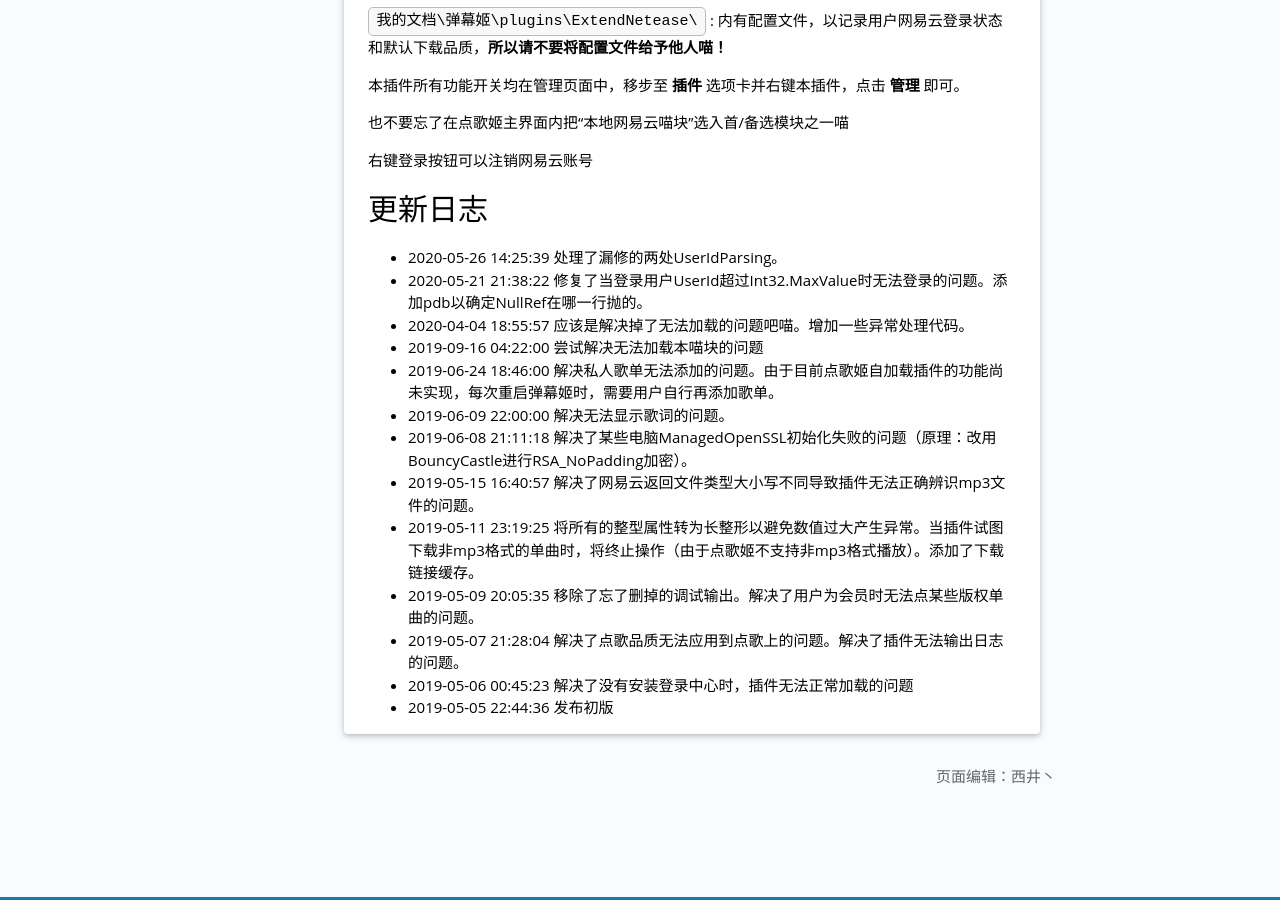
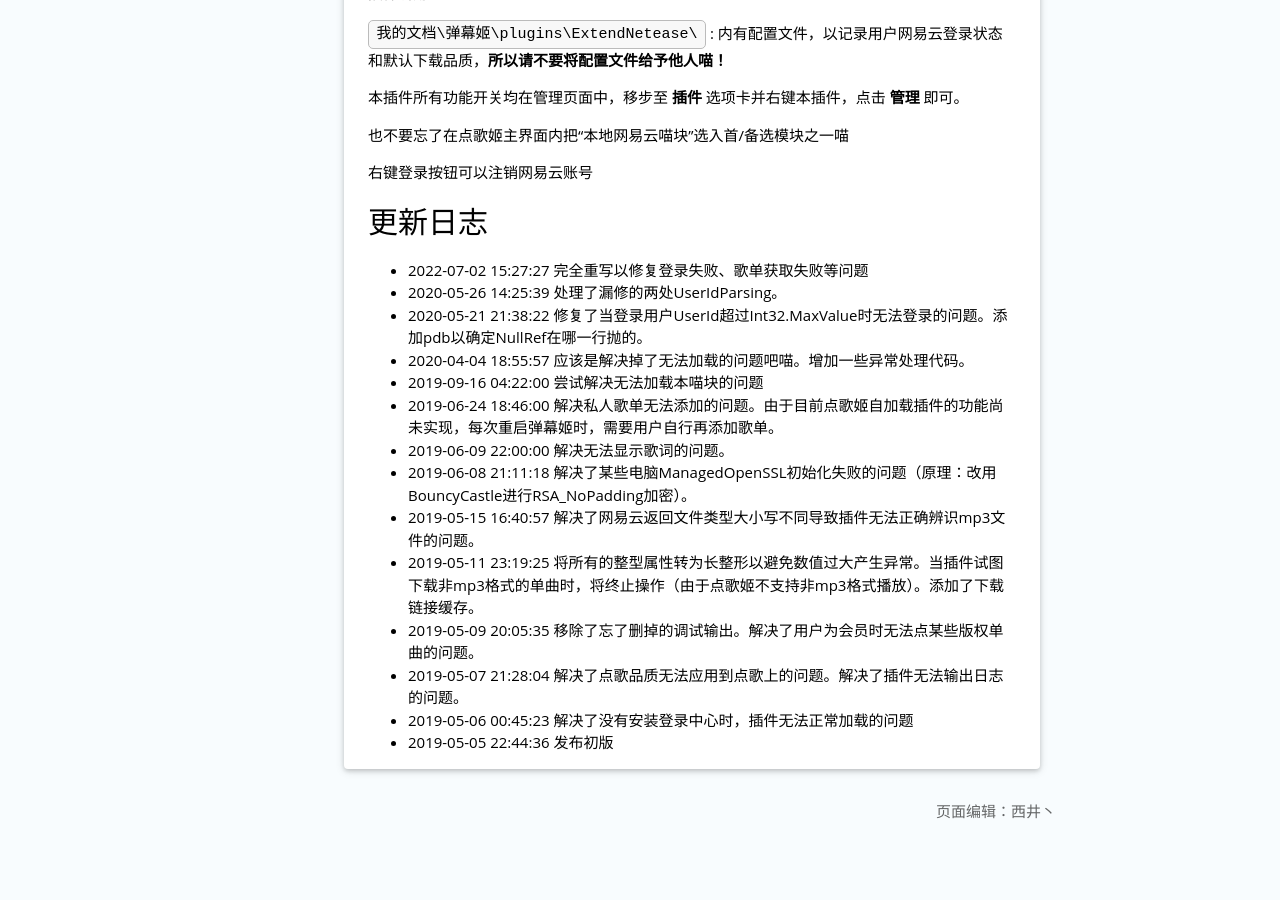
Before and after one commit to Bililive/www.danmuji.org, a Jekyll site: the page built from _plugin/ExtendNetease_DGJModule.md, in a window 1280 px wide and 900 px high, scrolled down 1606 px. Built offline with Jekyll 4.4.1, drawn with Linux system fonts in a browser that asks for light colours; nearby versions of some CDN libraries; some of the changed text lies outside the part shown.

Commit message:
更新本地网易云喵块至1.1.2
完全重写以修复登录失败、歌单获取失败等问题

```diff
--- a/_plugin/ExtendNetease_DGJModule.md
+++ b/_plugin/ExtendNetease_DGJModule.md
@@ -5,10 +5,10 @@
 plugin_author: 西井丶
 plugin_name: 本地网易云喵块
 plugin_desc: 可以添加歌单和登录以享受高品质音乐喵
-plugin_version: 1.1.2
-plugin_update_datetime: 2020-05-26 14:25:39 +0800
+plugin_version: 1.2.0
+plugin_update_datetime: 2022-07-02 15:27:27 +0800
 plugin_update_desc: |-
-  处理了漏修的两处UserIdParsing。
+  完全重写以修复登录失败、歌单获取失败等问题
 plugin_dllink: /resource/ExtendNetease_DGJModule/ExtendNetease_DGJModule.zip
 plugin_contact: =02bj5Scx5CcpZHQkVGdjVGdvJHc4VGIwiY52uL5uKY6BCY6R+Y53+K6YKa6ueZ6Eq552uL5S+o5syp5
 plugin_dlnote: 只在弹幕姬官网提供下载,请勿转载
@@ -18,7 +18,7 @@
 
 # **请务必仔细阅读使用说明喵！！！**
 # **大部分问题都是自己选错模块或者不装点歌姬v3喵！！**
-##**※本插件依赖[点歌姬(已停止维护)](https://www.danmuji.org/plugins/DGJv3)插件※**
+## **※本插件依赖[点歌姬(已停止维护)](https://www.danmuji.org/plugins/DGJv3)插件※**
 
 插件界面
 ---
@@ -54,6 +54,7 @@
 
 更新日志
 ---
+- 2022-07-02 15:27:27 完全重写以修复登录失败、歌单获取失败等问题
 - 2020-05-26 14:25:39 处理了漏修的两处UserIdParsing。
 - 2020-05-21 21:38:22 修复了当登录用户UserId超过Int32.MaxValue时无法登录的问题。添加pdb以确定NullRef在哪一行抛的。
 - 2020-04-04 18:55:57 应该是解决掉了无法加载的问题吧喵。增加一些异常处理代码。
```
Also changed, not shown: 1 other file.
